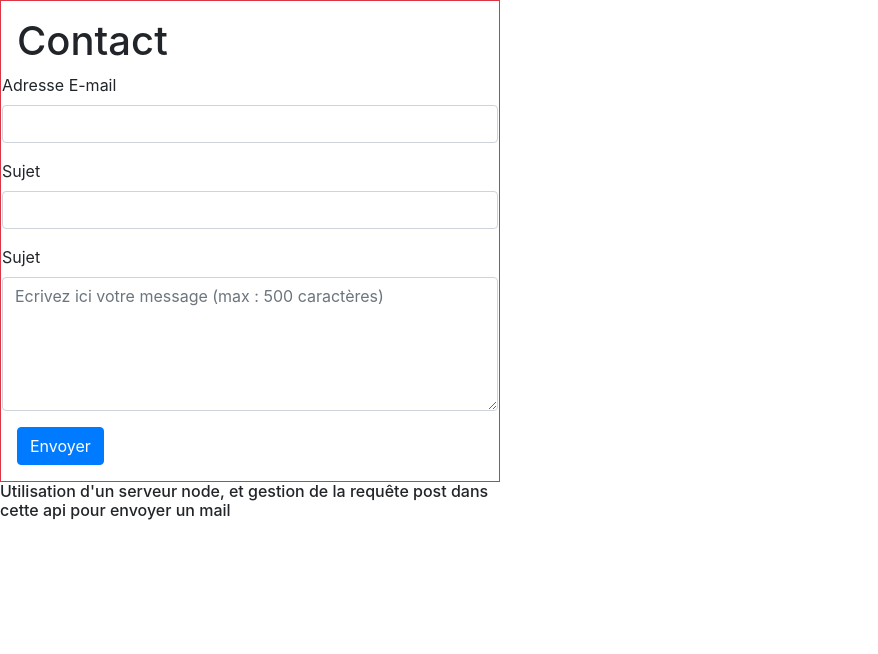
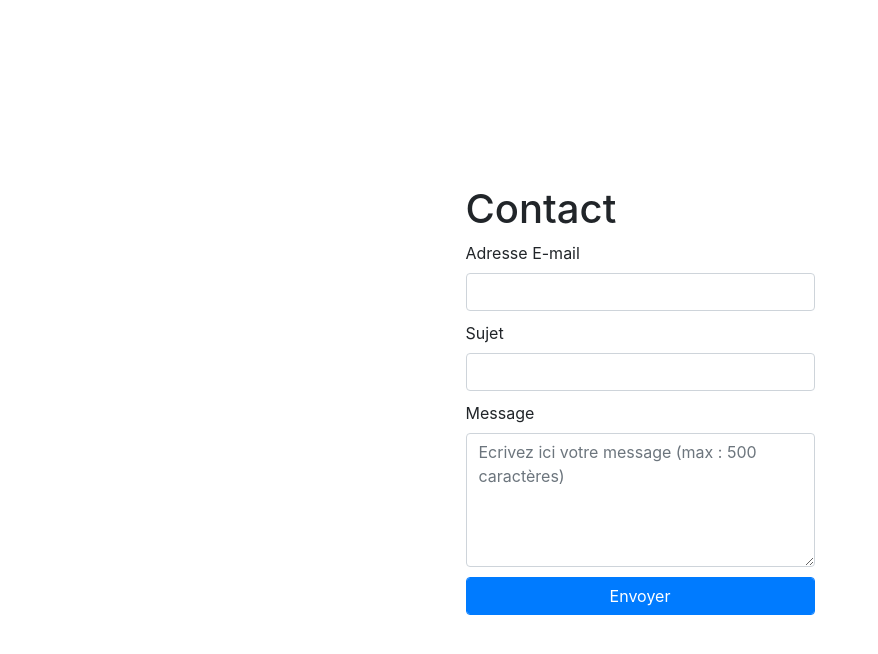
Before and after one commit to LeEdouard/Project, a React (Create React App) app: page /contact in a window 1280 px wide. Shown: the top 654 px of the page, without its empty margins (0-878 px from the left). Built offline with nearby package versions, Linux system fonts and the light colour scheme.

Commit message:
changed more visual of fitness login, but also contact

```diff
--- a/src/App.css
+++ b/src/App.css
@@ -3,6 +3,18 @@ body {
   margin: 0;
   padding: 0;
   scroll-behavior: smooth;
+}
+
+.transition05 {
+  transition: 0.5s !important;
+}
+
+.h0rem {
+  height: 0 !important;
+}
+
+.h2rem {
+  height: 2.2rem !important;
 }
 
 @font-face {
@@ -592,10 +604,6 @@ section {
   transition: 1s;
 }
 
-.contact {
-  max-width: 500px !important;
-}
-
 @media screen and (max-width: 576px) {
   .menuItem {
     height: 30px;
@@ -968,7 +976,6 @@ PROJET 1-3
   flex-direction: column;
   align-items: center;
   justify-content: center;
-  border: 1px solid red;
 }
 .arrowDown {
   border: 10px solid rgba(0, 0, 0, 0);
@@ -1115,3 +1122,55 @@ PROEJT 1-4
 .noscroll::-webkit-scrollbar {
   display: none;
 }
+
+/*
+
+
+
+
+
+
+
+
+
+
+
+
+
+
+
+
+PROJET 5 CONTACT
+
+
+
+
+
+
+
+
+
+
+
+
+
+
+
+
+
+
+
+
+*/
+.contact {
+  position: fixed;
+  top: 0;
+  left: 0;
+  right: 0;
+  bottom: 0;
+  transition: 1.5s;
+  display: flex;
+  flex-direction: column;
+  align-items: center;
+  justify-content: center;
+}
--- a/src/main/main.jsx
+++ b/src/main/main.jsx
@@ -36,7 +36,7 @@ class Main extends Component {
       {
         id: 4,
         name: "Projet5",
-        label: "contact + api",
+        label: "contact",
         link: "contact",
         className: "projet projet1 m-1"
       }
--- a/src/projet1-3/loginScene.jsx
+++ b/src/projet1-3/loginScene.jsx
@@ -61,15 +61,16 @@ class LoginScene extends Component {
           />
           {this.props.error ? (
             <div
-              className="alert form-control alert-secondary p-1 text-center"
+              className="alert form-control alert-secondary p-1 text-center transition05 h2rem m-0"
               role="alert"
             >
               {this.props.error}
             </div>
           ) : (
-            <div className="alert form-control p-1 invisible" role="alert">
-              good
-            </div>
+            <div
+              className="alert form-control p-1 h0rem transition05 m-0"
+              role="alert"
+            ></div>
           )}
         </form>
 
--- a/src/projet1-5/input.jsx
+++ b/src/projet1-5/input.jsx
@@ -2,7 +2,7 @@ import React from "react";
 
 const Input = ({ name, value, onChange, label, error }) => {
   return (
-    <div className="row form-group">
+    <div className="m-0">
       <label className="" htmlFor={name}>
         {label}
       </label>
@@ -15,10 +15,18 @@ const Input = ({ name, value, onChange, label, error }) => {
         value={value}
         maxLength="50"
       />
-      {error && (
-        <div className="alert alert-danger m-1 p-1" role="alert">
+      {error ? (
+        <div
+          className="alert form-control alert-danger p-1 transition05 h2rem m-0"
+          role="alert"
+        >
           {error}
         </div>
+      ) : (
+        <div
+          className="alert form-control p-1 transition05 h0rem m-0"
+          role="alert"
+        ></div>
       )}
     </div>
   );
--- a/src/projet1-5/projet1-5.jsx
+++ b/src/projet1-5/projet1-5.jsx
@@ -13,6 +13,14 @@ class Projet15 extends Component {
     error: {}
   };
 
+  componentDidMount() {
+    document.getElementsByClassName("contact")[0].classList.add("opacityZero");
+    setTimeout(() => {
+      document
+        .getElementsByClassName("contact")[0]
+        .classList.remove("opacityZero");
+    }, 0);
+  }
   check = () => {
     const checkRules = Joi.object({
       email: Joi.string().email({
@@ -74,10 +82,7 @@ class Projet15 extends Component {
   render() {
     return (
       <div className="contact">
-        <form
-          onSubmit={this.submit}
-          className="col contact border border-danger p-3 mx-auto"
-        >
+        <form onSubmit={this.submit} className="">
           <h1>Contact</h1>
           <Input
             name="email"
@@ -97,17 +102,13 @@ class Projet15 extends Component {
             name="msg"
             value={this.state.mailing.msg}
             onChange={this.change}
-            label="Sujet"
+            label="Message"
             error={this.state.error.msg}
           />
-          <button type="submit" className="btn btn-primary">
+          <button type="submit" className="form-control btn btn-primary">
             Envoyer
           </button>
         </form>
-        <h6>
-          Utilisation d'un serveur node, et gestion de la requête post dans
-          cette api pour envoyer un mail
-        </h6>
       </div>
     );
   }
--- a/src/projet1-5/textarea.jsx
+++ b/src/projet1-5/textarea.jsx
@@ -2,19 +2,10 @@ import React from "react";
 
 const TextArea = ({ name, value, onChange, label, error }) => {
   return (
-    <div className="row form-group">
+    <div className="">
       <label className="" htmlFor={name}>
         {label}
       </label>
-      {/* <input
-    type="text"
-    className="form-control"
-    id={name}
-    placeholder={label}
-    onChange={onChange}
-    value={value}
-    maxLength="50"
-  /> */}
       <textarea
         className="form-control"
         id={name}
@@ -25,10 +16,18 @@ const TextArea = ({ name, value, onChange, label, error }) => {
         maxLength="500"
         placeholder="Ecrivez ici votre message (max : 500 caractères)"
       ></textarea>
-      {error && (
-        <div className="alert alert-danger m-1 p-1" role="alert">
+      {error ? (
+        <div
+          className="alert form-control alert-danger p-1 transition05 h2rem m-0"
+          role="alert"
+        >
           {error}
         </div>
+      ) : (
+        <div
+          className="alert form-control p-1 transition05 h0rem m-0"
+          role="alert"
+        ></div>
       )}
     </div>
   );
```
